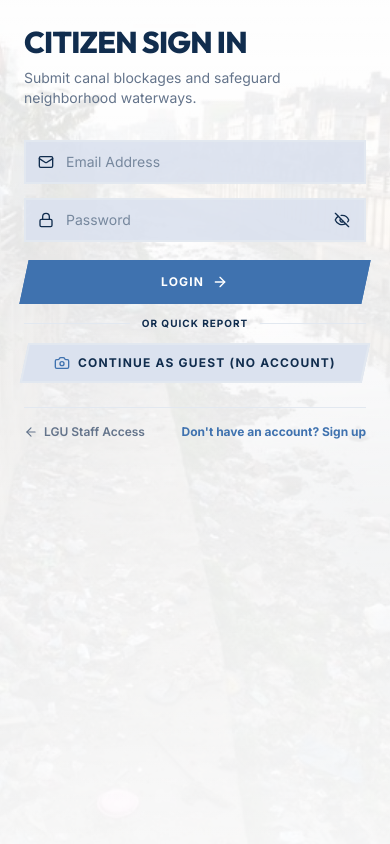
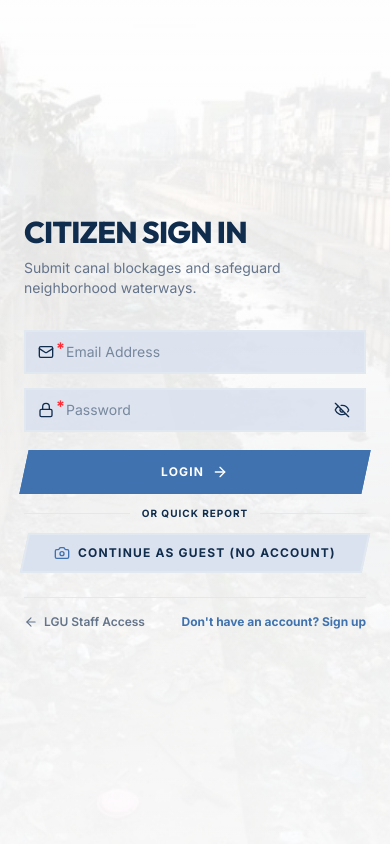
Before and after one commit to Goldenavs/esteRoute, a React (Vite) app in the folder frontend/: page /login in a window 390 px wide. Shown: the top 844 px of the page. Built offline with nearby package versions, Linux system fonts and the light colour scheme; no server answers.

Commit message:
fix(hero): center mobile auth forms vertically with dynamic height adjust and restore required asterisks

```diff
--- a/frontend/src/components/auth/sections/HeroSection.tsx
+++ b/frontend/src/components/auth/sections/HeroSection.tsx
@@ -242,13 +242,13 @@ export default function HeroSection({ activePortal, setActivePortal, scrollTo }:
       {/* ========================================================= */}
       {/* BASE CANVAS (Left: Admin Form, Right: Citizen Form)       */}
       {/* ========================================================= */}
-      <div className="relative w-full h-full flex-1 flex flex-col md:block z-10">
+      <div className="relative w-full flex-1 flex flex-col justify-center items-center md:block z-10">
 
         {/* --------------------------------------------------------- */}
         {/* LEFT 50%: LGU Dispatcher Base Section                     */}
         {/* --------------------------------------------------------- */}
-        <div className={`relative md:absolute md:left-0 md:top-0 w-full md:w-1/2 h-full overflow-hidden flex items-center justify-center p-6 md:p-8 lg:p-16 z-10 ${activePortal === 'admin' ? 'flex' : 'hidden md:flex'}`}>
-          <div className="relative z-10 w-full max-w-md">
+        <div className={`relative md:absolute md:left-0 md:top-0 w-full md:w-1/2 flex-1 md:flex-initial md:h-full flex flex-col items-center justify-center p-6 md:p-8 lg:p-16 z-10 py-12 md:py-0 ${activePortal === 'admin' ? 'flex' : 'hidden md:flex'}`}>
+          <div className="relative z-10 w-full max-w-md my-auto">
             <h2 className="text-3xl lg:text-4xl font-heading font-black text-text-primary uppercase tracking-tight mb-2">
               LGU Officer Sign In
             </h2>
@@ -272,6 +272,7 @@ export default function HeroSection({ activePortal, setActivePortal, scrollTo }:
 
               <div className="relative">
                 <User className="absolute left-3.5 top-1/2 -translate-y-1/2 w-4 h-4 text-text-muted" />
+                <span className="absolute left-8 top-2 text-red-500 font-bold pointer-events-none select-none">*</span>
                 <input
                   type="email"
                   required
@@ -284,6 +285,7 @@ export default function HeroSection({ activePortal, setActivePortal, scrollTo }:
 
               <div className="relative">
                 <Lock className="absolute left-3.5 top-1/2 -translate-y-1/2 w-4 h-4 text-text-muted" />
+                <span className="absolute left-8 top-2 text-red-500 font-bold pointer-events-none select-none">*</span>
                 <input
                   type={showAdminPassword ? 'text' : 'password'}
                   required
@@ -330,8 +332,8 @@ export default function HeroSection({ activePortal, setActivePortal, scrollTo }:
         {/* --------------------------------------------------------- */}
         {/* RIGHT 50%: Citizen Base Section                           */}
         {/* --------------------------------------------------------- */}
-        <div className={`relative md:absolute md:right-0 md:top-0 w-full md:w-1/2 h-full overflow-hidden flex items-center justify-center p-6 md:p-8 lg:p-16 z-10 ${activePortal === 'citizen' ? 'flex' : 'hidden md:flex'}`}>
-          <div className="relative z-10 w-full max-w-md">
+        <div className={`relative md:absolute md:right-0 md:top-0 w-full md:w-1/2 flex-1 md:flex-initial md:h-full flex flex-col items-center justify-center p-6 md:p-8 lg:p-16 z-10 py-12 md:py-0 ${activePortal === 'citizen' ? 'flex' : 'hidden md:flex'}`}>
+          <div className="relative z-10 w-full max-w-md my-auto">
             <h2 className="text-3xl lg:text-4xl font-heading font-black text-text-primary uppercase tracking-tight mb-2">
               {citizenMode === 'login' ? 'Citizen Sign In' : 'Create Account'}
             </h2>
@@ -378,6 +380,7 @@ export default function HeroSection({ activePortal, setActivePortal, scrollTo }:
                         className="relative"
                       >
                         <User className="absolute left-3.5 top-1/2 -translate-y-1/2 w-4 h-4 text-text-muted" />
+                        <span className="absolute left-8 top-1.5 text-red-500 font-bold pointer-events-none select-none">*</span>
                         <input
                           type="text"
                           required
@@ -392,6 +395,7 @@ export default function HeroSection({ activePortal, setActivePortal, scrollTo }:
 
                   <div className="relative">
                     <Mail className="absolute left-3.5 top-1/2 -translate-y-1/2 w-4 h-4 text-text-muted" />
+                    <span className="absolute left-8 top-1.5 text-red-500 font-bold pointer-events-none select-none">*</span>
                     <input
                       type="email"
                       required
@@ -404,6 +408,7 @@ export default function HeroSection({ activePortal, setActivePortal, scrollTo }:
 
                   <div className="relative">
                     <Lock className="absolute left-3.5 top-1/2 -translate-y-1/2 w-4 h-4 text-text-muted" />
+                    <span className="absolute left-8 top-1.5 text-red-500 font-bold pointer-events-none select-none">*</span>
                     <input
                       type={showCitizenPassword ? 'text' : 'password'}
                       required
```
